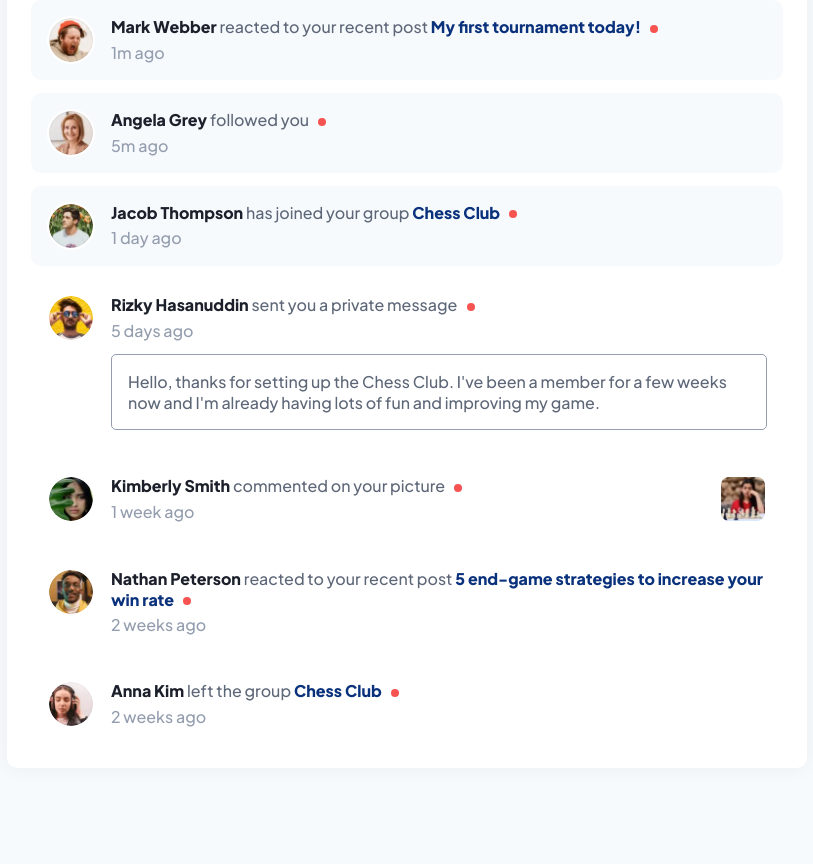
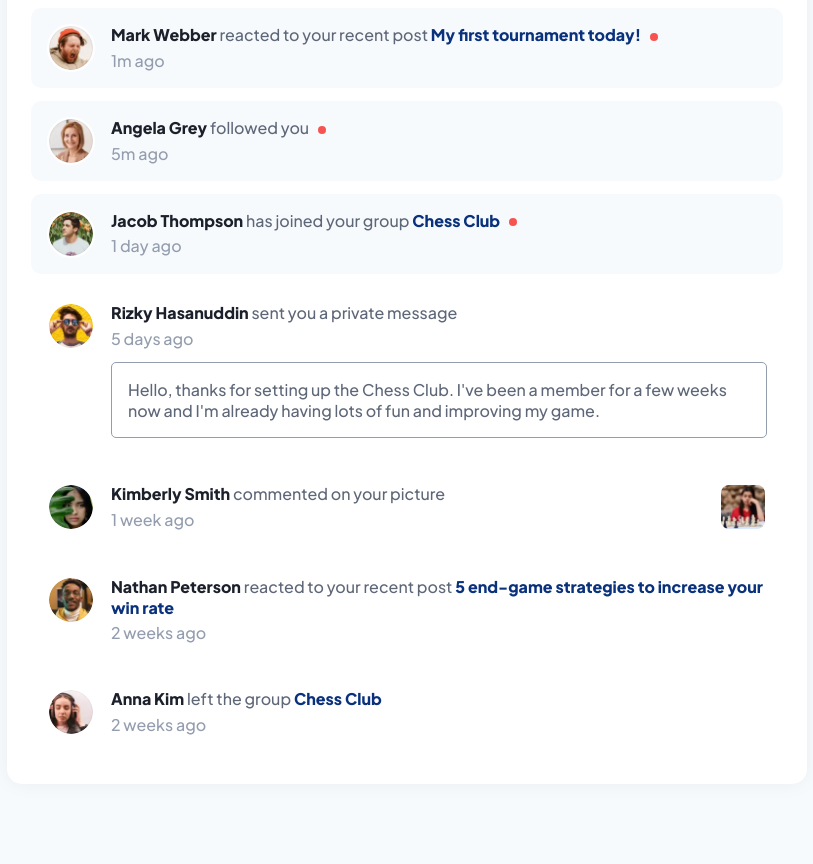
Before and after one commit to Fatma-Tawfeek/notification-page, a plain HTML site: page index.html in a window 1280 px wide. Shown: the part 158-1022 px from the top of the page, without its empty margins (233-1046 px from the left). Drawn offline with Linux system fonts and the light colour scheme.

Commit message:
Some edits

```diff
--- a/assets/css/style.css
+++ b/assets/css/style.css
@@ -37,8 +37,8 @@ body {
 
 .card {
     background-color: var(--white);
-    border-radius: 10px;
-    padding: 1.5rem;
+    border-radius: 15px;
+    padding: 2rem 1.5rem;
     width: 50rem;
     box-shadow: 0 0 20px rgba(0, 0, 0, 0.05);
 }
@@ -72,7 +72,7 @@ body {
 }
 
 .mark-all {
-    color: var(--very-dark-blue);
+    color: var(--dark-grayish-blue);
     text-decoration: none;
 }
 
--- a/index.html
+++ b/index.html
@@ -64,7 +64,6 @@
                             <p>
                                 <span class="username">Rizky Hasanuddin</span> sent you a private
                                 message
-                                <span class="unread"></span>
                             </p>
 
                             <span class="time">5 days ago</span>
@@ -83,7 +82,6 @@
                                     <p class="notification-text">
                                         <span class="username">Kimberly Smith</span> commented on
                                         your picture
-                                        <span class="unread"></span>
                                     </p>
                                     <span class="time">1 week ago</span>
                                 </div>
@@ -104,7 +102,6 @@
                                 <a class="notification-link"
                                     >5 end-game strategies to increase your win rate</a
                                 >
-                                <span class="unread"></span>
                             </p>
 
                             <span class="time">2 weeks ago</span>
@@ -116,7 +113,6 @@
                             <p>
                                 <span class="username">Anna Kim </span> left the group
                                 <a class="notification-link">Chess Club</a>
-                                <span class="unread"></span>
                             </p>
 
                             <span class="time">2 weeks ago</span>
```
